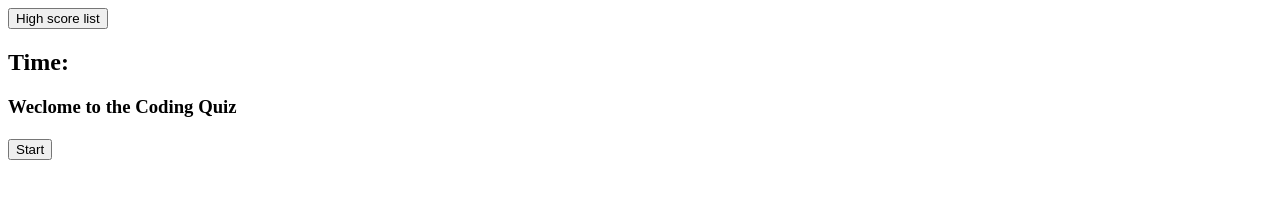
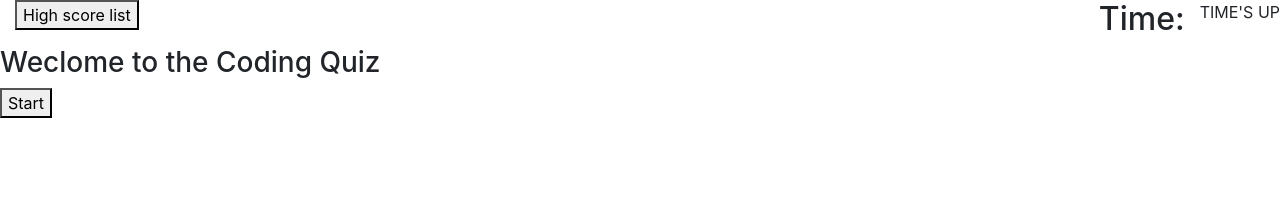
Before and after one commit to Shroomee/Coding-Quiz, a plain HTML site: page index.html in a window 1280 px wide. Drawn offline with nearby package versions, Linux system fonts and the light colour scheme.

Commit message:
added bootstrap link and some classes and id's

```diff
--- a/index.html
+++ b/index.html
@@ -5,20 +5,31 @@
     <meta http-equiv="X-UA-Compatible" content="IE=edge">
     <meta name="viewport" content="width=device-width, initial-scale=1.0">
     <title>Coding Quiz</title>
+    <link rel="stylesheet" href="https://cdn.jsdelivr.net/npm/bootstrap@4.3.1/dist/css/bootstrap.min.css" integrity="sha384-ggOyR0iXCbMQv3Xipma34MD+dH/1fQ784/j6cY/iJTQUOhcWr7x9JvoRxT2MZw1T" crossorigin="anonymous">
     <link rel="stylesheet" href="./assets/css/style.css">
 
+
 </head>
+
+<!--Body-->
 <body>
-    <header>
-        <div>
-            <button>High score list</button>
-        </div>
-        <div>
-            <h2>Time:<span id="countdown"></span></h2>
+    <header class="container-fluid">
+        <div class="row">
+        <!--Div for highscore btn-->
+            <div class="col text-left">
+                <button id="highscoreBtn">High score list</button>
+            </div>
+        <!--Div for countdown-->
+            <div id="countdown" class="col text-right">
+                <h2>Time:<span id="timeLeft"></span></h2>
+            </div>
+        <!--Div for when time runs out-->
+            <div id="noTime">TIME'S UP</div>
         </div>
     </header>
 
-    <main id="container">
+    <!--main content-->
+    <main>
         <div id="gridbox">
             <h3 id="welcome">Weclome to the Coding Quiz</h3>
             <h4 id="finalscore"></h4>
```
